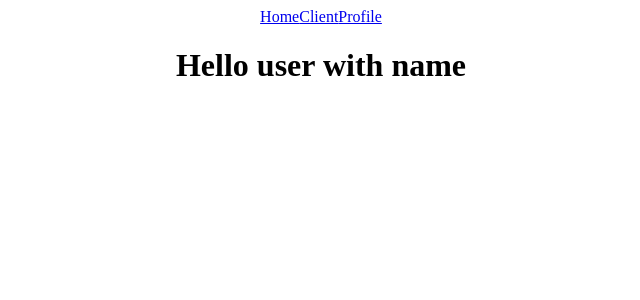
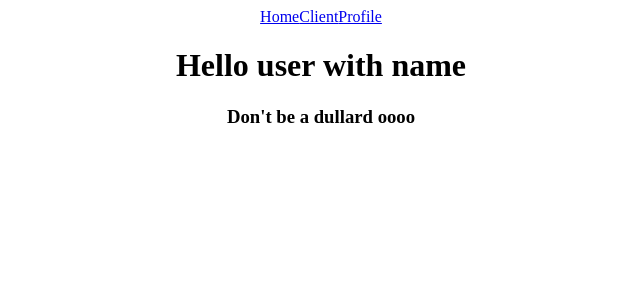
Before and after one commit to musmax/react-tutor, a React (Create React App) app: page /profile in a window 1280 px wide. Shown: the top 300 px of the page, without its empty margins (319-959 px from the left). Built offline with nearby package versions, Linux system fonts and the light colour scheme.

Commit message:
chapter one learning

```diff
--- a/src/pages/Profile.js
+++ b/src/pages/Profile.js
@@ -2,7 +2,7 @@ export const Profile = (props) => {
     return (
         <div>
             <h1>Hello user with name</h1>
-
+           <h3>Don't be a dullard oooo</h3>
         </div>
     )
 }
```
